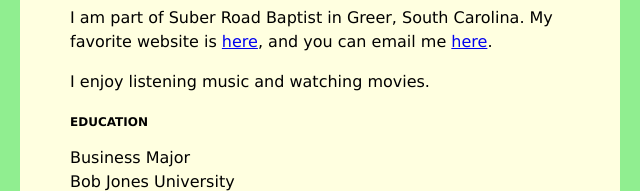
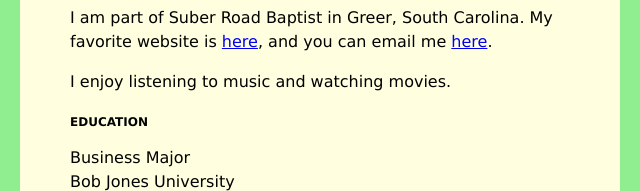
Before and after one commit to Simonthakadiel/Simonthakadiel.github.io, a plain HTML site: page index.html in a window 1280 px wide. Shown: the part 152-343 px from the top of the page, 320-960 px from the left. Drawn offline with Linux system fonts and the light colour scheme.

Commit message:
Update index.html

```diff
--- a/index.html
+++ b/index.html
@@ -40,7 +40,7 @@ h3 {
             <a href="mailto:sshaj885@students.bju.edu">here</a>.
          </p>
          <p>
-            I enjoy listening music and watching movies.
+            I enjoy listening to music and watching movies.
          </p>
         <h3>EDUCATION</h3>
         Business Major<br />
```
